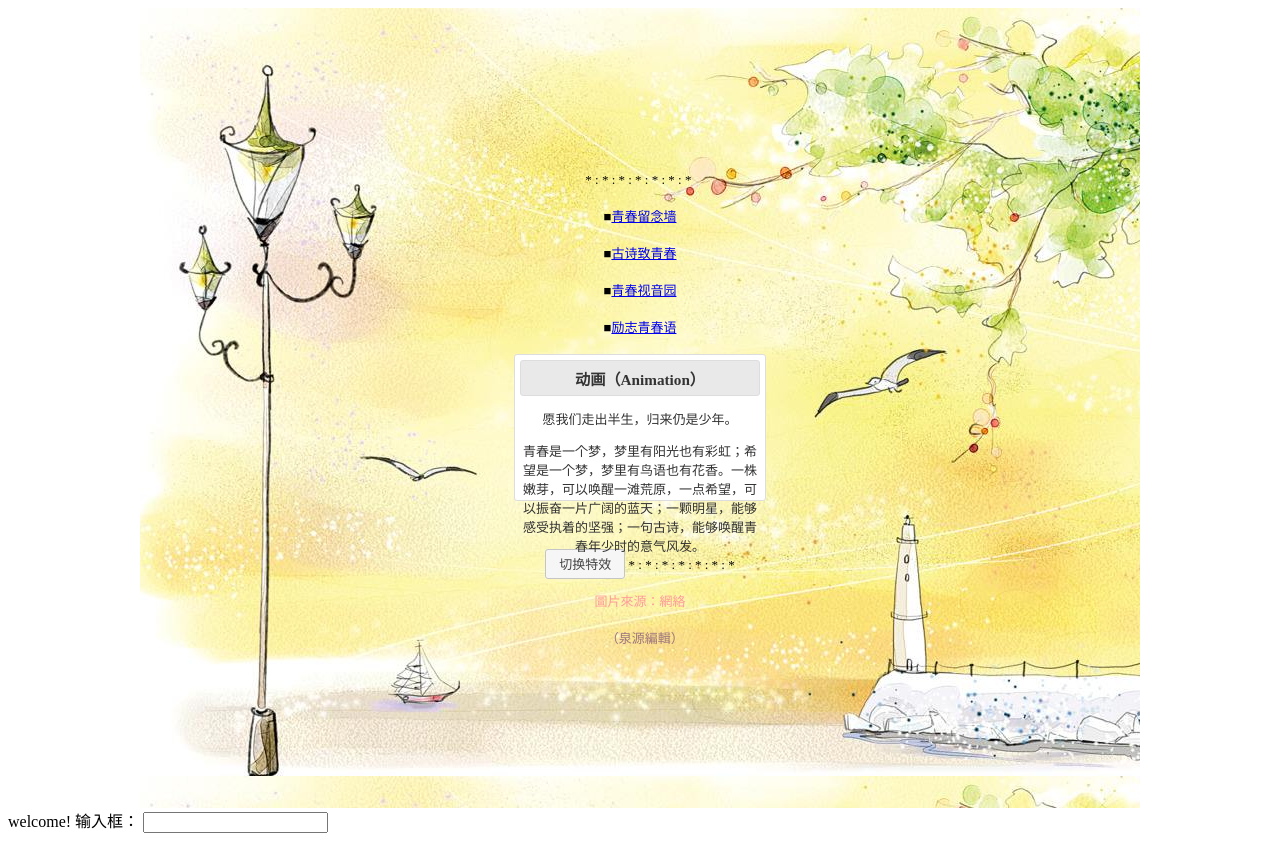
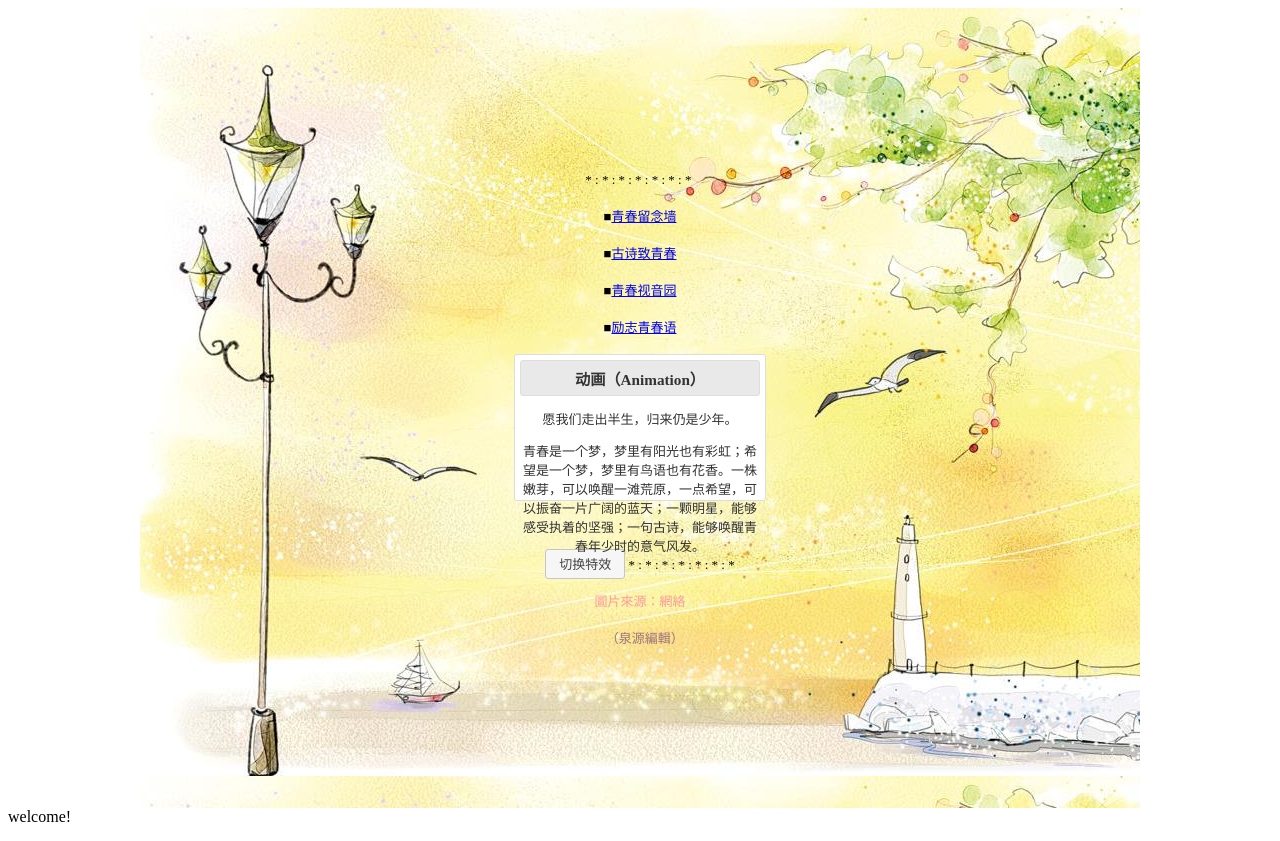
Before and after one commit to LiLiJue/LLJ, a plain HTML site: page index.html in a window 1280 px wide. Drawn offline with Linux system fonts and the light colour scheme.

Commit message:
Update index.html

```diff
--- a/index.html
+++ b/index.html
@@ -73,6 +73,5 @@
                   </tbody>
                 </table>
           welcome!
-  输入框： <input type="test" name="username">
 </body>
 </html>
```
